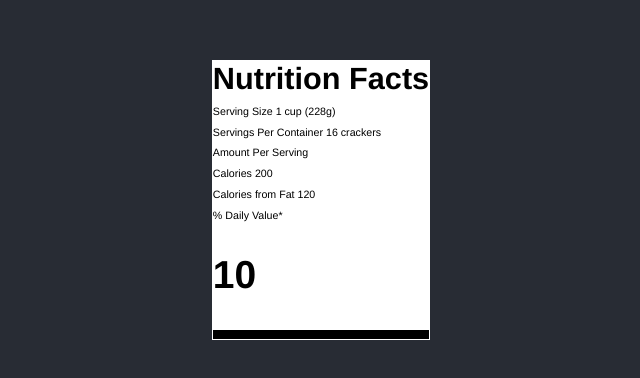
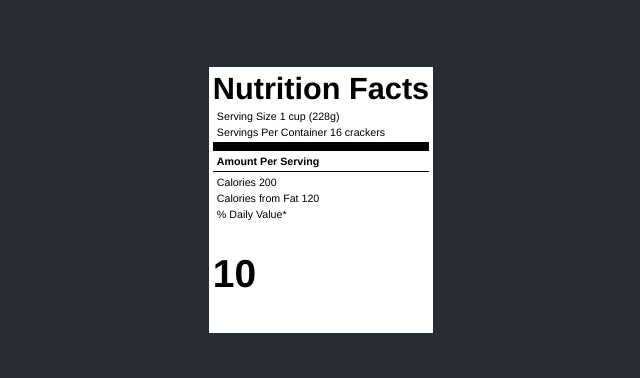
Before and after one commit to davidgamero/react-nutrition-label, a React (Create React App) app: page / in a window 1280 px wide. Shown: the part 200-578 px from the top of the page, without its empty margins (319-959 px from the left). Built offline with nearby package versions, Linux system fonts and the light colour scheme.

Commit message:
MOAR BARS

```diff
--- a/src/components/NutritionLabel/index.tsx
+++ b/src/components/NutritionLabel/index.tsx
@@ -12,18 +12,26 @@ const LabelContainer = styled.div<LabelContainerProps>`
   background-color: ${(props: LabelContainerProps) => (props.backgroundColor || 'white')};
   color: ${(props: LabelContainerProps) => (props.color || 'black')};
   font-family: 'helvetica';
-  padding: 1pt;
+  padding: 3pt;
   text-align: left;
 `
 
 const Title = styled.h1`
   font-size: 23pt;
+  font-weight: 900;
   margin: 0;
 `
 
 const ServingInfo = styled.h2`
   font-size: 8pt;
   font-weight: 400;
+  margin: 3pt;
+`
+
+const AmountPerServing = styled.h2`
+  font-size: 8pt;
+  font-weight: 700;
+  margin: 3pt;
 `
 
 interface NutritionLabelProps {
@@ -48,9 +56,11 @@ const NutritionLabel: React.SFC<NutritionLabelProps> = (props: NutritionLabelPro
       <ServingInfo>
         {`Servings Per Container ${props.servingsPerContainer}`}
       </ServingInfo>
-      <ServingInfo>
+      <SeparatorBar height={'7pt'} color={props.backgroundColor} />
+      <AmountPerServing>
         {`Amount Per Serving ${props.amountPerServing}`}
-      </ServingInfo>
+      </AmountPerServing>
+      <SeparatorBar height={'0.5pt'} color={props.backgroundColor} />
       <ServingInfo>
         {`Calories ${props.calories}`}
       </ServingInfo>
@@ -61,7 +71,6 @@ const NutritionLabel: React.SFC<NutritionLabelProps> = (props: NutritionLabelPro
         {`% Daily Value* ${props.percentDailyValue}`}
       </ServingInfo>
       <h2> {props.fatGrams} </h2>
-      <SeparatorBar height={'7pt'} color={props.backgroundColor} />
     </LabelContainer>
   )
 }
```
